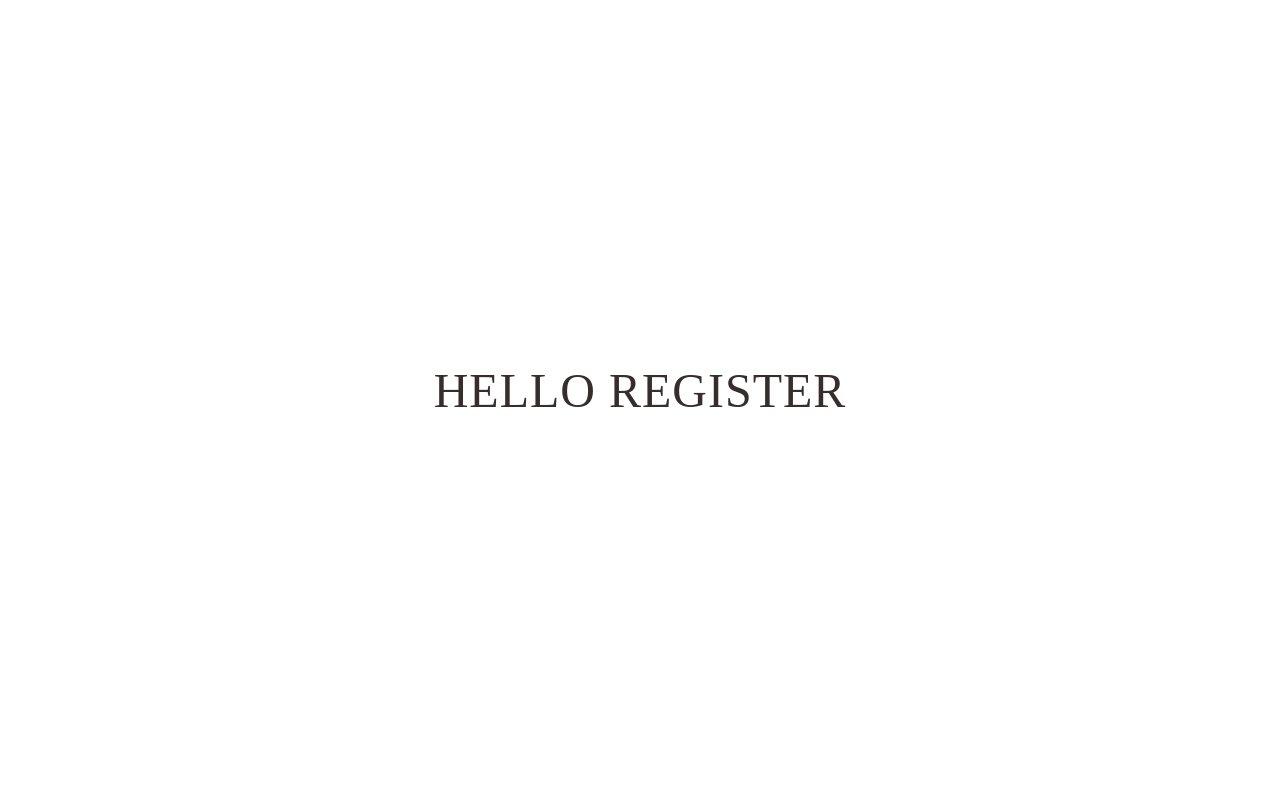
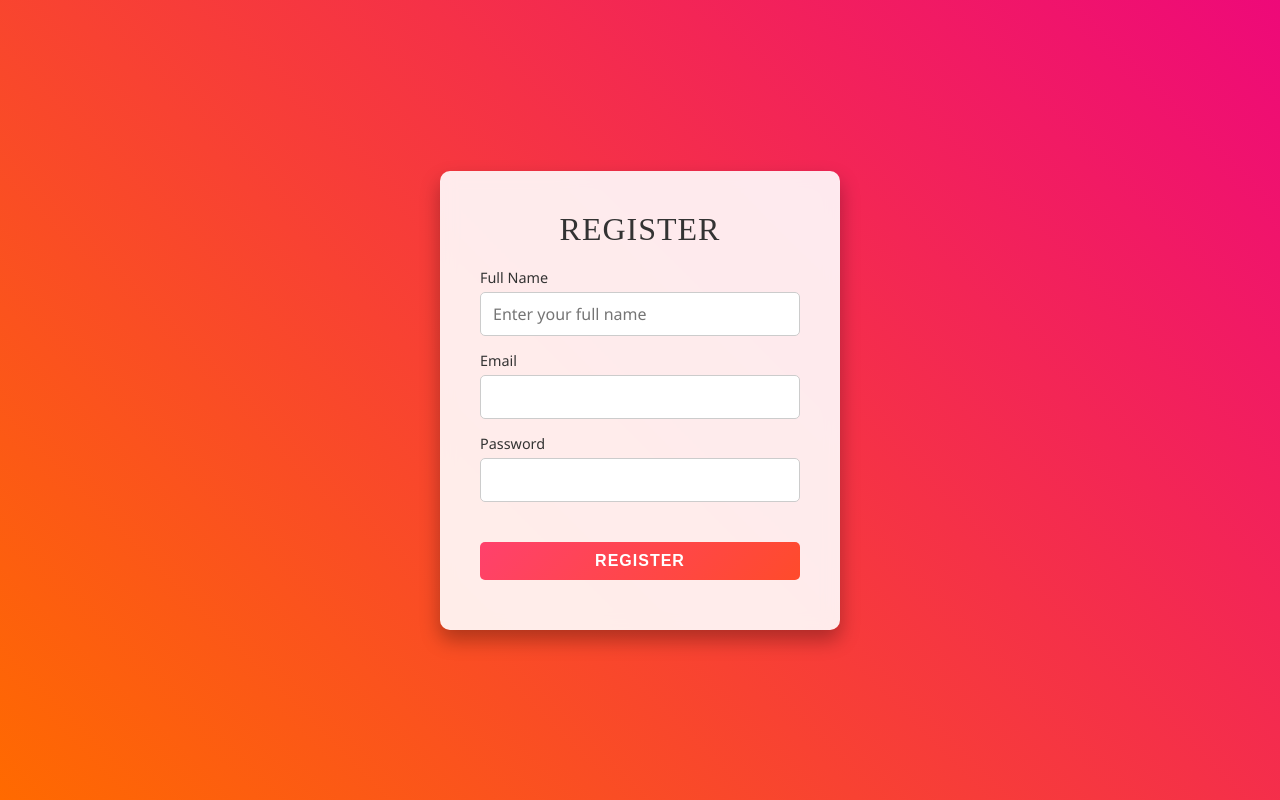
Before and after one commit to Mannan0007/goventureCopy, a React (Create React App) app in the folder frontend/: page /register in a window 1280 px wide. Built offline with nearby package versions, Linux system fonts and the light colour scheme; a web font is replaced by a local one.

Commit message:
little change

```diff
--- a/frontend/src/components/ForgotPassword.jsx
+++ b/frontend/src/components/ForgotPassword.jsx
@@ -1,5 +1,6 @@
 import React, { useState } from 'react';
 import '../styles/forgotpassword.css';
+import { Link } from 'react-router-dom';
 
 const Forgotpassword = () => {
   const [email, setEmail] = useState('');
@@ -17,12 +18,13 @@ const Forgotpassword = () => {
           <form className='password-form' onSubmit={handleSubmit}>
             <h2 className='forgot-heading'>Reset Password</h2>
             <div className='labels-forgotpassword'>
-              <label htmlFor="email">Email</label>
+              {/* <label htmlFor="email">Email</label> */}
               <input
                 type='email'
                 id='email'
                 name='email'
                 placeholder='Please enter your email'
+                className='registermail'
                 value={email}
                 onChange={(e) => setEmail(e.target.value)}
                 required
@@ -30,6 +32,7 @@ const Forgotpassword = () => {
             </div>
 
             <button type="submit">Send OTP</button>
+            <Link to='/login'>Back to Login</Link>
           </form>
         </div>
       </div>
--- a/frontend/src/components/Register.jsx
+++ b/frontend/src/components/Register.jsx
@@ -1,12 +1,79 @@
-import React from 'react'
-import '../styles/register.css'
+import React, { useState } from 'react';
+import '../styles/register.css'; // Add your custom styles here
 
-const Register = () => {
+const Registration = () => {
+  // State to handle form inputs
+  const [formData, setFormData] = useState({
+    name: '',
+    email: '',
+    password: '',
+  });
+
+  const handleChange = (e) => {
+    const { name, value } = e.target;
+    setFormData({
+      ...formData,
+      [name]: value,
+    });
+  };
+
+  const handleSubmit = (e) => {
+    e.preventDefault();
+    console.log('Registration Data:', formData);
+
+    // Add logic to send data to the backend here
+    // For example, using Axios or Fetch to make an API call
+    // axios.post('/api/register', formData).then(response => console.log(response));
+  };
+
   return (
-    <div>
-        <h2>hello register </h2>
+    <div className="registration-background">
+      <div className="registration-container">
+        <h2 className="registration-heading">Register</h2>
+        <form className="registration-form" onSubmit={handleSubmit}>
+          <div className="form-group">
+            <label htmlFor="name">Full Name</label>
+            <input
+              type="text"
+              id="name"
+              name="name"
+              placeholder="Enter your full name"
+              value={formData.name}
+              onChange={handleChange}
+              required
+            />
+          </div>
+          <div className="form-group">
+            <label htmlFor="email">Email</label>
+            <input
+              type="email"
+              id="email"
+              name="email"
+              placeholder="Enter your email"
+              value={formData.email}
+              onChange={handleChange}
+              required
+            />
+          </div>
+          <div className="form-group">
+            <label htmlFor="password">Password</label>
+            <input
+              type="password"
+              id="password"
+              name="password"
+              placeholder="Enter your password"
+              value={formData.password}
+              onChange={handleChange}
+              required
+            />
+          </div>
+          <button type="submit" className="registration-button">
+            Register
+          </button>
+        </form>
+      </div>
     </div>
-  )
-}
+  );
+};
 
-export default Register
+export default Registration;
--- a/frontend/src/components/login.jsx
+++ b/frontend/src/components/login.jsx
@@ -1,22 +1,27 @@
 import React from 'react';
-import { Link, useNavigate } from 'react-router-dom';
-import '../styles/login.css'
+import { Link } from 'react-router-dom';
+import '../styles/login.css';
+import videoBg from '../images/3015510-hd_1920_1080_24fps.mp4'; // Adjust path to match your folder structure
+
 
 const Login = () => {
   return (
     <>
       <div className="login-page">
+      <video autoPlay loop muted className="video-background">
+          <source src={videoBg} type="video/mp4" />
+          Your browser does not support the video tag.
+        </video>
 
+        {/* Login Container */}
         <div className="login-container">
           <form className="login-form">
-        <h2>Login</h2>
-        <div className='labels'>
-          {/* <label htmlFor="email">Email</label> */}
-          <input type="email" id="email" name="email" placeholder="Enter your email" />
+            <h2 className="headingmain">Login</h2>
+            <div className="ok">
+              <input type="email" id="email" name="email" placeholder="Enter your email" className="loginlabel" />
             </div>
-        <div className='labels'>
-          <label htmlFor="password">Password</label>
-          <input type="password" id="password" name="password" placeholder="Enter your password" />
+            <div className="ok">
+              <input type="password" id="password" name="password" placeholder="Enter your password" className="passwordlabel" />
             </div>
             <div className="links">
               <Link to="/forgotpassword">Forgot Password?</Link>
--- a/frontend/src/routes/index.jsx
+++ b/frontend/src/routes/index.jsx
@@ -3,6 +3,7 @@ import { BrowserRouter as Router, Route, Routes } from 'react-router-dom';
 import Login from '../components/login';
 import Register from '../components/Register';
 import Forgotpassword from '../components/ForgotPassword';
+import Registration from '../components/Register';
 
 const Path = () => {
   return (
@@ -12,6 +13,7 @@ const Path = () => {
           <Route path="/login" element={<Login />} />
           <Route path="/register" element={<Register />} />
           <Route path="/forgotpassword" element={<Forgotpassword />} />
+          <Route path='/register' element={<Registration/>}/>
         </Routes>
       </Router>
     </div>
--- a/frontend/src/styles/forgotpassword.css
+++ b/frontend/src/styles/forgotpassword.css
@@ -1,6 +1,6 @@
 /* Forgot Password Background */
 .forgot-background {
-    background: linear-gradient(135deg, #1d2671, #c33764); /* Modern gradient background */
+    /* background: linear-gradient(135deg, #1d2671, #c33764);  */
     height: 100vh;
     width: 100vw;
     display: flex; /* Center the content */
@@ -8,6 +8,34 @@
     align-items: center;
     overflow: hidden; /* Avoid scrollbars if unnecessary */
 }
+.forgot-background::before{
+    content: '';
+  position: absolute;
+  top: 0;
+  left: 0;
+  width: 100%;
+  height: 100%;
+    background-image: url('../images/fgbg.jpg');
+    background-size: cover;
+    background-position: center;
+    background-repeat: no-repeat;
+    opacity: 0.7;
+    z-index: -1;
+
+
+}
+.forgot-background::after{
+    content: '';
+    position: absolute;
+    top: 0;
+    left: 0;
+    width: 100%;
+    height: 100%;
+    background: rgba(0, 0, 0, 0.6);
+    z-index: -1;
+
+}
+
 
 /* Main Container */
 .main-container {
@@ -36,25 +64,37 @@
 }
 
 /* Input Fields */
-input[type="email"] {
+
+
+
+
+input[type="email"]::placeholder{
+    color: white;
+}
+
+.registermail{
+
     width: 100%;
     padding: 12px 15px;
     margin: 15px 0;
     border: 1px solid rgba(255, 255, 255, 0.4);
     border-radius: 6px;
-    background: rgba(255, 255, 255, 0.3);
-    color: black;
+    background: rgba(26, 23, 23, 0.3);
+
+    color: white;
     font-size: 16px;
     outline: none;
     transition: all 0.3s ease;
     font-family: 'Poppins', sans-serif;
 }
-
-input[type="email"]:focus {
-    background: rgba(255, 255, 255, 0.5);
+.registermail:focus{
+    background: rgba(0, 0, 0, 0.5);
     border-color: #6a11cb; /* Highlight border on focus */
     box-shadow: 0 0 8px rgba(106, 17, 203, 0.5);
+    color: white;
+
 }
+
 
 /* Button */
 button {
--- a/frontend/src/styles/login.css
+++ b/frontend/src/styles/login.css
@@ -34,7 +34,7 @@ body {
   left: 0;
   width: 100%;
   height: 100%;
-  background-image: url('/src/images/wallpaperflare.com_wallpaper.jpg');
+  background-image: url('/src/images/3015510-hd_1920_1080_24fps.mp4');
   background-size: cover;
   background-position: center;
   background-repeat: no-repeat;
@@ -49,14 +49,23 @@ body {
   left: 0;
   width: 100%;
   height: 100%;
-  background: rgba(0, 0, 0, 0.6); /* Optional: Black overlay with opacity */
+  background: rgba(0, 0, 0, 0.5); /* Optional: Black overlay with opacity */
   z-index: -1; /* Behind content but above background image */
+}
+.video-background {
+  position: absolute;
+  top: 0;
+  left: 0;
+  width: 100vw;
+  height: 100vh;
+  object-fit: cover; /* Ensures the video covers the entire viewport */
+  z-index: -2; /* Place it behind other elements */
 }
 
 
 /* Login Container */
 .login-container {
-  background: rgba(255, 255, 255, 0.8);  /* Semi-transparent white background to let the image show through */
+  background: rgba(255, 255, 255, 0.15); /* Subtle transparency for glassmorphism */
   border-radius: 8px;
   padding: 40px 60px;
   box-shadow: 0 15px 30px rgba(0, 0, 0, 0.2);
@@ -71,7 +80,9 @@ body {
   color: #000;
 
 }
-
+.headingmain{
+  color: white;
+}
 .labels label{
 
 font-size: 25px;
@@ -86,7 +97,7 @@ font-size: 25px;
 
 /* Heading */
 h2 {
-  color: #362d2d;;
+
   margin-bottom: 20px;
   font-size: 3rem;
   font-family: 'Courier New', Courier, monospace;
@@ -112,7 +123,20 @@ h1{
 }
 
 /* Input Styles */
-input[type="email"], input[type="password"] {
+/* input[type="email"] {
+
+  background: rgba(255, 255, 255, 0.2);
+  border: 1px solid rgba(35, 34, 34, 0.5);
+  border-radius: 5px;
+  color: black;
+  padding: 12px 15px;
+  margin-bottom: 20px;
+  font-size: 1rem;
+  transition: all 0.3s ease;
+}
+input[type="password"] {
+  width: 280px;
+
   background: rgba(255, 255, 255, 0.2);
   border: 1px solid rgba(35, 34, 34, 0.5);
   border-radius: 5px;
@@ -123,10 +147,52 @@ input[type="email"], input[type="password"] {
   transition: all 0.3s ease;
 }
 
-input[type="email"]:focus, input[type="password"]:focus {
-  outline: none;
-  border-color: #2575fc;
-  background: rgba(255, 255, 255, 0.3);
+input[type="email"]:focus{
+  background: rgba(255, 255, 255, 0.2);
+  border: 1px solid rgba(35, 34, 34, 0.5);
+  border-radius: 5px;
+  color: black;
+  padding: 12px 15px;
+  margin-bottom: 20px;
+  font-size: 1rem;
+  transition: all 0.3s ease;
+} */
+/* input[type="password"]:focus{
+  background: rgba(255, 255, 255, 0.2);
+  border: 1px solid rgba(35, 34, 34, 0.5);
+  border-radius: 5px;
+  color: black;
+  padding: 12px 15px;
+  margin-bottom: 20px;
+  font-size: 1rem;
+  transition: all 0.3s ease;
+} */
+
+
+.loginlabel{
+  background: rgba(255, 255, 255, 0.2);
+  border: 1px solid rgba(35, 34, 34, 0.5);
+  border-radius: 5px;
+  color: black;
+  padding: 12px 15px;
+  margin-bottom: 20px;
+  font-size: 1rem;
+  transition: all 0.3s ease;
+}
+.passwordlabel{
+  background: rgba(255, 255, 255, 0.2);
+  border: 1px solid rgba(35, 34, 34, 0.5);
+  border-radius: 5px;
+  color: white;
+  padding: 12px 15px;
+  margin-bottom: 20px;
+  font-size: 1rem;
+  transition: all 0.3s ease;
+
+}
+
+input[type="password"]::placeholder{
+  color: white;
 }
 
 button {
@@ -158,18 +224,18 @@ button:active {
 .links {
   display: flex;
   justify-content: space-between;
-  font-size: 0.9rem;
+  font-size: 1.9rem;
 }
-
 .links a {
-  color: black;
+  color: white;
   text-decoration: none;
   transition: color 0.3s ease;
 }
 
 .links a:hover {
-  color: green;
+  color: greenyellow;
 }
+
 
 /* Responsive Design */
 @media (max-width: 600px) {
--- a/frontend/src/styles/register.css
+++ b/frontend/src/styles/register.css
@@ -0,0 +1,86 @@
+/* Basic Reset */
+* {
+    margin: 0;
+    padding: 0;
+    box-sizing: border-box;
+    font-family: 'Segoe UI', Tahoma, Geneva, Verdana, sans-serif;
+  }
+
+  /* Background */
+  .registration-background {
+    background: linear-gradient(45deg, #ff6a00, #ee0979);
+    height: 100vh;
+    width: 100vw;
+    display: flex;
+    justify-content: center;
+    align-items: center;
+  }
+
+  /* Form Container */
+  .registration-container {
+    background: rgba(255, 255, 255, 0.9); /* Semi-transparent background */
+    border-radius: 10px;
+    padding: 40px;
+    width: 100%;
+    max-width: 400px;
+    text-align: center;
+    box-shadow: 0 10px 20px rgba(0, 0, 0, 0.3);
+    backdrop-filter: blur(8px); /* Optional: For a frosted glass effect */
+  }
+
+  /* Heading */
+  .registration-heading {
+    font-size: 2rem;
+    margin-bottom: 20px;
+    color: #333;
+  }
+
+  /* Form Styles */
+  .registration-form .form-group {
+    margin-bottom: 15px;
+    text-align: left;
+  }
+
+  .registration-form label {
+    display: block;
+    margin-bottom: 5px;
+    color: #333;
+    font-size: 0.9rem;
+  }
+
+  .registration-form input {
+    width: 100%;
+    padding: 10px 12px;
+    font-size: 1rem;
+    border: 1px solid #ccc;
+    border-radius: 5px;
+    outline: none;
+    transition: border-color 0.3s ease;
+  }
+
+  .registration-form input:focus {
+    border-color: #ff6a00;
+  }
+
+  /* Submit Button */
+  .registration-button {
+    width: 100%;
+    padding: 10px;
+    font-size: 1rem;
+    background-color: #ff6a00;
+    color: white;
+    border: none;
+    border-radius: 5px;
+    cursor: pointer;
+    transition: background-color 0.3s ease, transform 0.2s ease;
+  }
+
+  .registration-button:hover {
+    background-color: #ee0979;
+    transform: translateY(-3px);
+  }
+
+  .registration-button:active {
+    background-color: #ff6a00;
+    transform: translateY(1px);
+  }
```
Also changed, not shown: 2 other files (tests, documents, lock files or other folders). Lines whose indentation alone changed are shown as unchanged.
